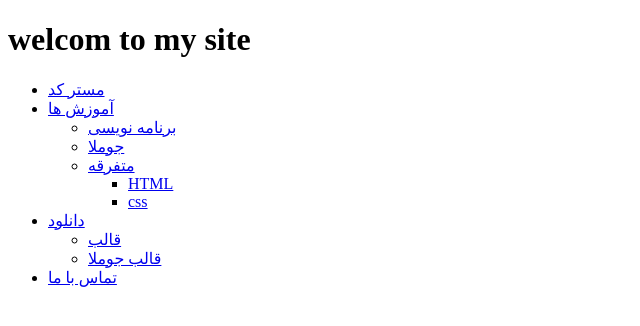
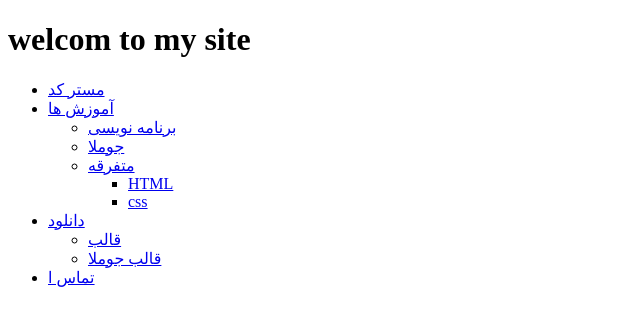
Before and after one commit to sarinagholami1379/projact3, a plain HTML site: page index.html in a window 1280 px wide. Shown: the full height of the page, 0-640 px from the left. Drawn offline with Linux system fonts and the light colour scheme.

Commit message:
change a

```diff
--- a/index.html
+++ b/index.html
@@ -28,7 +28,7 @@
                     <li><a href="#">قالب جوملا</a></li>
                 </ul>
             </li>
-            <li><a href="#">تماس با ما</a></li>
+            <li><a href="#">تماس ا</a></li>
         </ul>
     </nav>
 </body>
```
